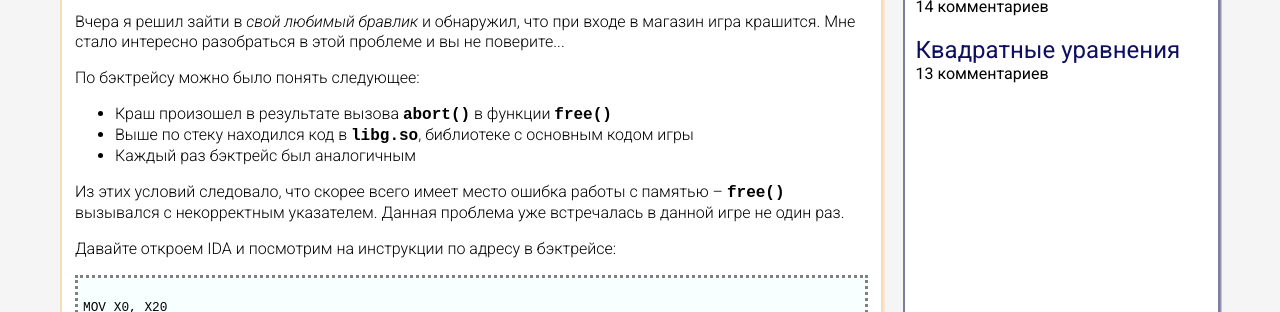
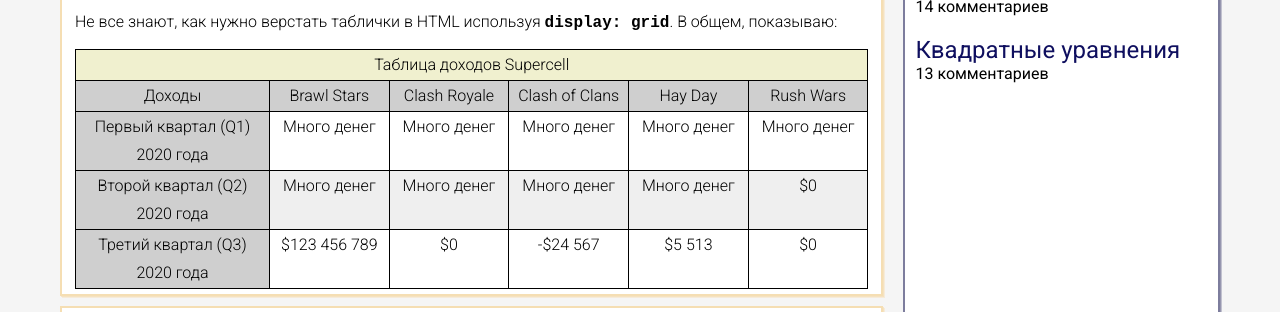
Before and after one commit to itmo338951/web-frontend-labs, a plain HTML site: page web/index.html in a window 1280 px wide. Shown: the part 141-453 px from the top of the page. Drawn offline with Linux system fonts and the light colour scheme.

Commit message:
Added grid table

```diff
--- a/web/index.html
+++ b/web/index.html
@@ -31,6 +31,43 @@
 </header>
 <main class="main">
     <section class="feed">
+        <article class="article">
+            <h2 class="article-title">Таблички в HTML</h2>
+            <h4 class="article-subtitle">
+                <time datetime="2024-01-17T16:07">Сегодня, 16:07</time>
+                <a href="#" class="article-subtitle-tag">#HTML</a></h4>
+            <div class="article-content">
+                <p>Не все знают, как нужно верстать таблички в HTML используя <a class="article-content-term">display: grid</a>. В общем, показываю:</p>
+                <div class="table">
+                    <div class="table-element table-element-header">Таблица доходов Supercell</div>
+                    <div class="table-element table-element-gray">Доходы</div>
+                    <div class="table-element table-element-gray">Brawl Stars</div>
+                    <div class="table-element table-element-gray">Clash Royale</div>
+                    <div class="table-element table-element-gray">Clash of Clans</div>
+                    <div class="table-element table-element-gray">Hay Day</div>
+                    <div class="table-element table-element-gray">Rush Wars</div>
+                    <div class="table-element table-element-gray">Первый квартал (Q1) 2020 года</div>
+                    <div class="table-element">Много денег</div>
+                    <div class="table-element">Много денег</div>
+                    <div class="table-element">Много денег</div>
+                    <div class="table-element">Много денег</div>
+                    <div class="table-element">Много денег</div>
+                    <div class="table-element table-element-gray">Второй квартал (Q2) 2020 года</div>
+                    <div class="table-element table-element-odd">Много денег</div>
+                    <div class="table-element table-element-odd">Много денег</div>
+                    <div class="table-element table-element-odd">Много денег</div>
+                    <div class="table-element table-element-odd">Много денег</div>
+                    <div class="table-element table-element-odd">$0</div>
+                    <div class="table-element table-element-gray">Третий квартал (Q3) 2020 года</div>
+                    <div class="table-element">$123 456 789</div>
+                    <div class="table-element">$0</div>
+                    <div class="table-element">-$24 567</div>
+                    <div class="table-element">$5 513</div>
+                    <div class="table-element">$0</div>
+                </div>
+            </div>
+        </article>
+
         <article class="article">
             <h2 class="article-title">Use-after-free в Brawl Stars</h2>
             <h4 class="article-subtitle">
--- a/web/styles.css
+++ b/web/styles.css
@@ -66,6 +66,38 @@ body {
     display: flex;
     column-gap: 20px;
     font-size: 16px;
+}
+
+/* Tables */
+.table {
+    display: grid;
+    background: #000000;
+    grid-template-columns: auto 15% 15% 15% 15% 15%;
+    grid-auto-flow: row;
+    align-content: center;
+    grid-gap: 1px;
+    padding: 1px;
+}
+
+.table-element {
+    padding: 1px;
+    text-wrap: pretty;
+    text-align: center;
+    line-height: 28px;
+    background: #ffffff;
+}
+
+.table-element-odd {
+    background: #efefef;
+}
+
+.table-element-gray {
+    background: #cfcfcf;
+}
+
+.table-element-header {
+    background: #f0f0cf;
+    grid-column: 1 / span 6;
 }
 
 /* Advertisements */
```
